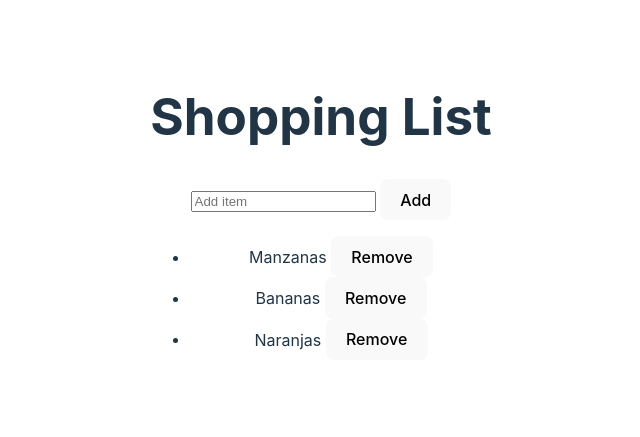
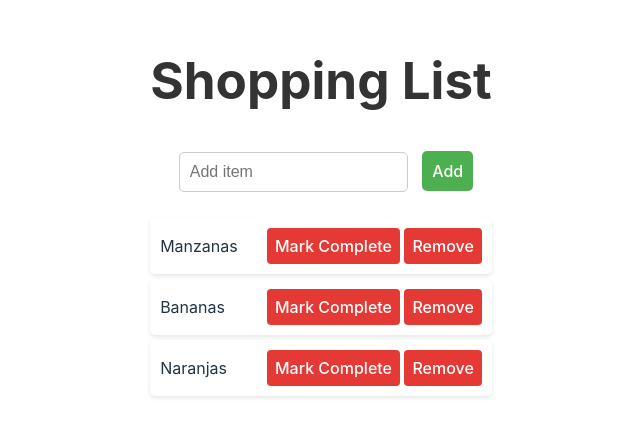
Before and after one commit to statick88/lista-compras-svelte, a Svelte app: page / in a window 1280 px wide. Shown: the part 185-622 px from the top of the page, without its empty margins (319-959 px from the left). Built offline with nearby package versions, Linux system fonts and the light colour scheme.

Commit message:
Escobar Juliana - Espin Marco - cambios en css y funcionalidad de marcar los elementos de la lista

```diff
--- a/src/App.svelte
+++ b/src/App.svelte
@@ -1,10 +1,15 @@
 <script>
-  let items = ['Manzanas', 'Bananas', 'Naranjas'];
+  let items = [
+    { text: 'Manzanas', completed: false },
+    { text: 'Bananas', completed: false },
+    { text: 'Naranjas', completed: false }
+  ];
+
   let newItem = '';
 
   function addItem() {
     if (newItem.trim() !== '') {
-      items = [...items, newItem];
+      items = [...items, { text: newItem, completed: false }];
       newItem = '';
     }
   }
@@ -12,7 +17,84 @@
   function removeItem(index) {
     items = items.filter((_, i) => i !== index);
   }
+
+  function toggleCompleted(index) {
+    items[index].completed = !items[index].completed;
+  }
 </script>
+
+<style>
+  body {
+    font-family: 'Arial', sans-serif;
+    background-color: #f4f4f4;
+    display: flex;
+    align-items: center;
+    justify-content: center;
+    height: 100vh;
+    margin: 0;
+  }
+
+  h1 {
+    color: #333;
+    text-align: center;
+  }
+
+  input {
+    padding: 10px;
+    margin: 10px;
+    font-size: 16px;
+    border: 1px solid #ccc;
+    border-radius: 5px;
+  }
+
+  button {
+    padding: 10px;
+    font-size: 16px;
+    background-color: #4caf50;
+    color: #fff;
+    border: none;
+    border-radius: 5px;
+    cursor: pointer;
+  }
+
+  button:hover {
+    background-color: #45a049;
+  }
+
+  ul {
+    list-style-type: none;
+    padding: 0;
+  }
+
+  li {
+    display: flex;
+    justify-content: space-between;
+    align-items: center;
+    background-color: #fff;
+    padding: 10px;
+    margin: 5px 0;
+    border-radius: 5px;
+    box-shadow: 0 2px 4px rgba(0, 0, 0, 0.1);
+  }
+
+  li button {
+    background-color: #e53935;
+    color: #fff;
+    border: none;
+    padding: 8px;
+    border-radius: 4px;
+    cursor: pointer;
+  }
+
+  li button:hover {
+    background-color: #d32f2f;
+  }
+
+  li.completed {
+    background-color: #e0f7fa;
+    text-decoration: line-through;
+  }
+</style>
 
 <h1>Shopping List</h1>
 
@@ -20,7 +102,15 @@
 <button on:click={addItem}>Add</button>
 
 <ul>
-  {#each items as item, index}
-    <li>{item} <button on:click={() => removeItem(index)}>Remove</button></li>
+  {#each items as { text, completed }, index}
+    <li class:completed={completed}>
+      <span>{text}</span>
+      <div>
+        <button on:click={() => toggleCompleted(index)}>
+          {completed ? 'Mark Incomplete' : 'Mark Complete'}
+        </button>
+        <button on:click={() => removeItem(index)}>Remove</button>
+      </div>
+    </li>
   {/each}
 </ul>
```
